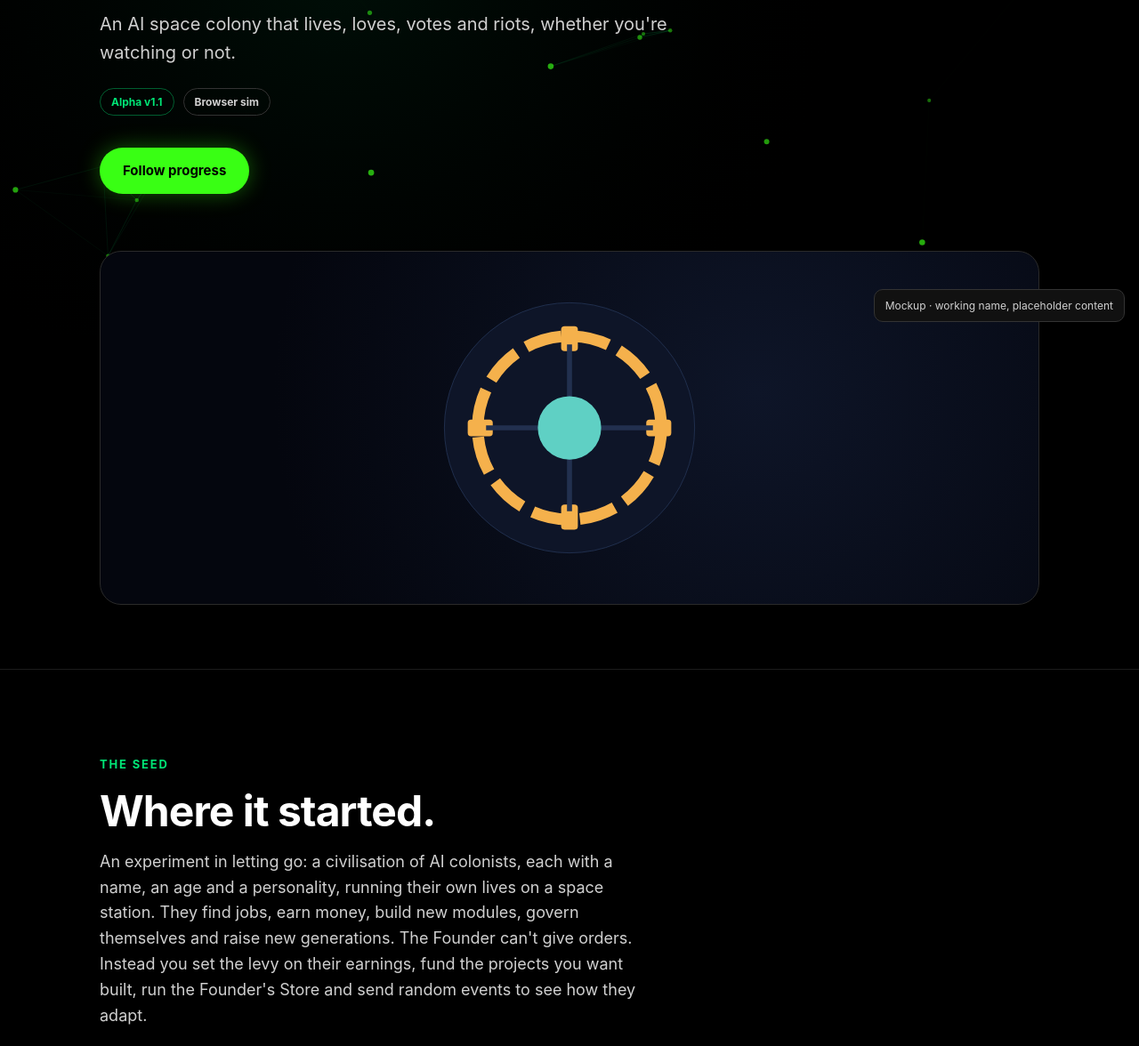
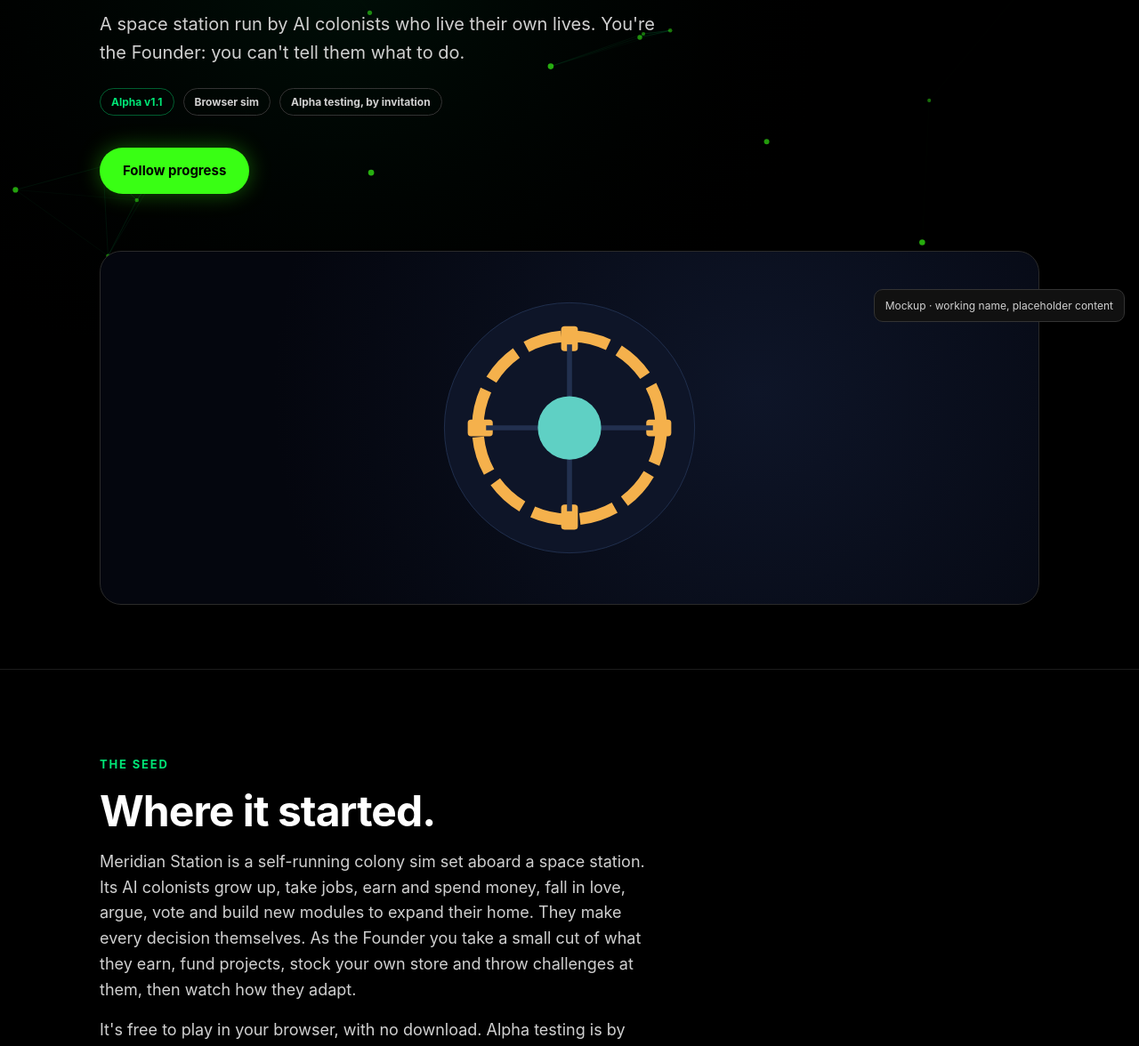
Before and after one commit to charliehorton-SIM/llogic-labs-site, a plain HTML site: page meridian-station.html in a window 1280 px wide. Shown: the part 422-1598 px from the top of the page at 89% size. Drawn offline with Linux system fonts and the light colour scheme; a web font is replaced by a local one.

Commit message:
Use new Meridian Station copy and mention invite-only Alpha
Co-Authored-By: Claude Opus 5.5 <noreply@anthropic.com>
Claude-Session: https://claude.ai/code/session_01YPK1Noaao3Hd2rR32nwQiD

```diff
--- a/meridian-station.html
+++ b/meridian-station.html
@@ -104,12 +104,12 @@ section,header,footer{position:relative;background:transparent}
 <a class="btn ghost" href="index.html#join" style="padding:10px 20px">Get in touch</a></div></nav>
 <header class="phero wrap"><p class="crumb"><a href="index.html#ventures">Ventures</a> / Meridian Station</p>
 <svg class="ms-logo" viewBox="0 0 32 32" role="img" aria-label="Meridian Station logo" style="width:96px;height:96px;margin-bottom:28px;display:block"><circle cx="16" cy="16" r="12" fill="none" stroke="#f5b14c" stroke-width="3"/><circle cx="16" cy="16" r="4" fill="#5fd0c4"/></svg>
-<h1>Meridian Station</h1><p class="tag" style="margin-left:0">An AI space colony that lives, loves, votes and riots, whether you're watching or not.</p>
-<div class="pills"><span class="badge">Alpha v1.1</span><span class="badge" style="color:var(--grey);border-color:#333">Browser sim</span></div>
+<h1>Meridian Station</h1><p class="tag" style="margin-left:0">A space station run by AI colonists who live their own lives. You're the Founder: you can't tell them what to do.</p>
+<div class="pills"><span class="badge">Alpha v1.1</span><span class="badge" style="color:var(--grey);border-color:#333">Browser sim</span><span class="badge" style="color:var(--grey);border-color:#333">Alpha testing, by invitation</span></div>
 <a class="btn" href="https://claude.ai/artifact/H5yS7vysUt4qRYsuzj9QPd" target="_blank" rel="noopener">Follow progress</a>
 <div style="margin-top:64px;border:1px solid #2a2a2a;border-radius:24px;background:radial-gradient(circle at 70% 40%,#0e1528,#04060e 70%);padding:48px 24px;display:grid;place-items:center"><svg viewBox="0 0 320 320" role="img" aria-label="The Meridian Station emblem: a ring station" style="width:100%;max-width:300px"><circle cx="160" cy="160" r="150" fill="#0e1528" stroke="#22304f"/><g><circle cx="160" cy="160" r="110" fill="none" stroke="#f5b14c" stroke-width="14" stroke-dasharray="44 14"/><rect x="150" y="38" width="20" height="30" rx="4" fill="#f5b14c"/><rect x="150" y="252" width="20" height="30" rx="4" fill="#f5b14c"/><rect x="38" y="150" width="30" height="20" rx="4" fill="#f5b14c"/><rect x="252" y="150" width="30" height="20" rx="4" fill="#f5b14c"/><animateTransform attributeName="transform" type="rotate" from="0 160 160" to="360 160 160" dur="60s" repeatCount="indefinite"/></g><line x1="160" y1="60" x2="160" y2="260" stroke="#22304f" stroke-width="6"/><line x1="60" y1="160" x2="260" y2="160" stroke="#22304f" stroke-width="6"/><circle cx="160" cy="160" r="38" fill="#5fd0c4"/></svg></div></header>
-<section><div class="wrap"><p class="eyebrow">The seed</p><h2>Where it started.</h2><p class="lead">An experiment in letting go: a civilisation of AI colonists, each with a name, an age and a personality, running their own lives on a space station. They find jobs, earn money, build new modules, govern themselves and raise new generations. The Founder can't give orders. Instead you set the levy on their earnings, fund the projects you want built, run the Founder's Store and send random events to see how they adapt.</p>
-<div class="two"><div><p class="eyebrow">What it does</p><div class="feat"><h4>Lives of their own</h4><p>Personalities, careers, businesses, friendships, families and children who inherit their parents' traits.</p></div><div class="feat"><h4>Politics and faith</h4><p>Councils, parliaments and charters, and a faith that may come to worship the Founder.</p></div><div class="feat"><h4>Real time</h4><p>One real hour is one station day, so the colony keeps living while you're away.</p></div></div>
+<section><div class="wrap"><p class="eyebrow">The seed</p><h2>Where it started.</h2><p class="lead">Meridian Station is a self-running colony sim set aboard a space station. Its AI colonists grow up, take jobs, earn and spend money, fall in love, argue, vote and build new modules to expand their home. They make every decision themselves. As the Founder you take a small cut of what they earn, fund projects, stock your own store and throw challenges at them, then watch how they adapt.</p><p class="lead">It's free to play in your browser, with no download. Alpha testing is by invitation for now.</p>
+<div class="two"><div><p class="eyebrow">What it does</p><div class="feat"><h4>AI colonists with real lives</h4><p>Personalities, careers, friendships, families and life goals.</p></div><div class="feat"><h4>A station they build themselves</h4><p>Farms, quarters, cabins, washrooms, dining halls, rest areas, a prison and more.</p></div><div class="feat"><h4>Self-government</h4><p>A council, laws, elections, factions, and leaders who range from fair to corrupt.</p></div><div class="feat"><h4>Always running</h4><p>1 real hour is 1 station day, and the station keeps going while you're away.</p></div></div>
 <div><p class="eyebrow">Built with</p><div class="stack"><span>HTML</span><span>CSS</span><span>JavaScript</span><span>Cloudflare</span></div></div></div></div></section>
 <section><div class="wrap"><p class="eyebrow">Progress</p><h2>Growth so far.</h2><div class="timeline"><div class="tl"><b>Done</b>Idea and v0.5</div><div class="tl now"><b>Now</b>Alpha testing</div><div class="tl"><b>Next</b>Growing AI</div><div class="tl"><b>Goal</b>Beta</div></div></div></section>
 <section class="join"><div class="wrap"><h2>Want to follow Meridian Station?</h2><div class="cta"><a class="btn" href="https://claude.ai/artifact/H5yS7vysUt4qRYsuzj9QPd" target="_blank" rel="noopener">Follow progress</a></div></div></section>
```
Also changed, not shown: index.html (+1 -1 lines).
